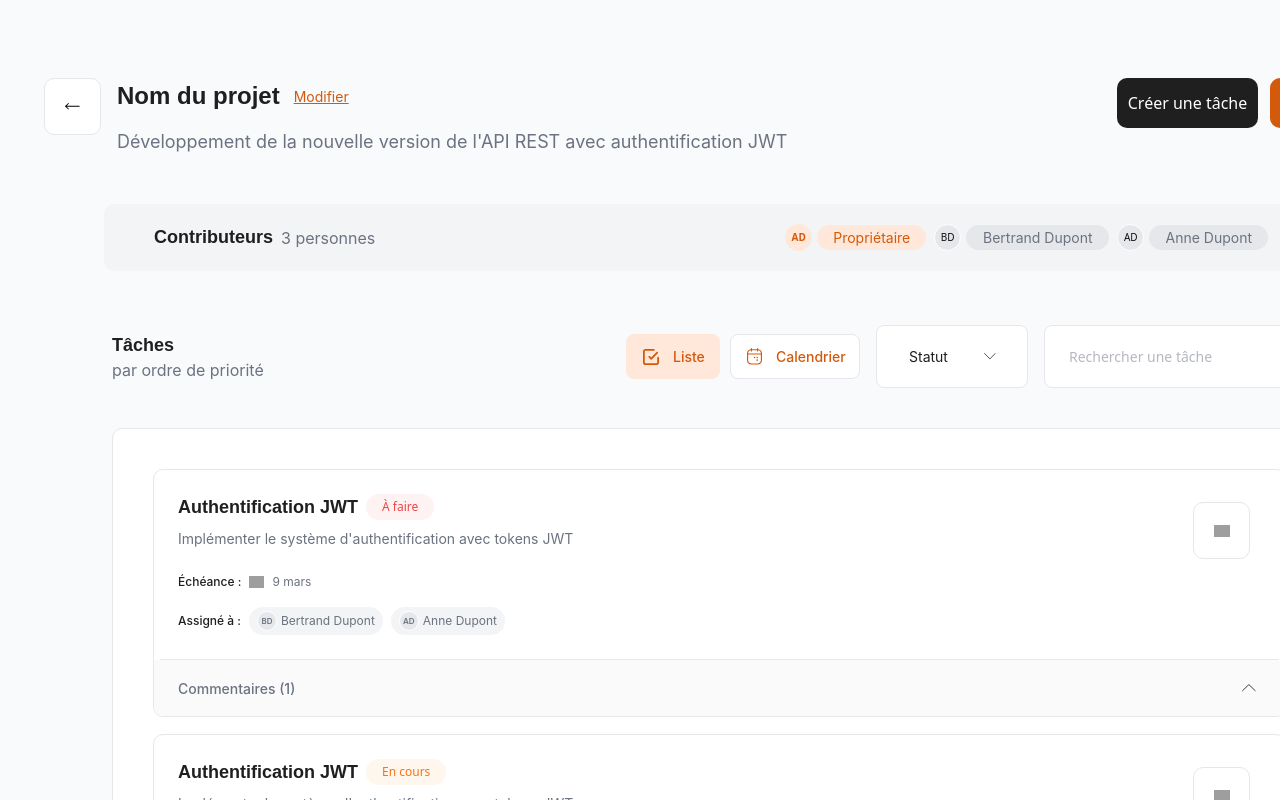
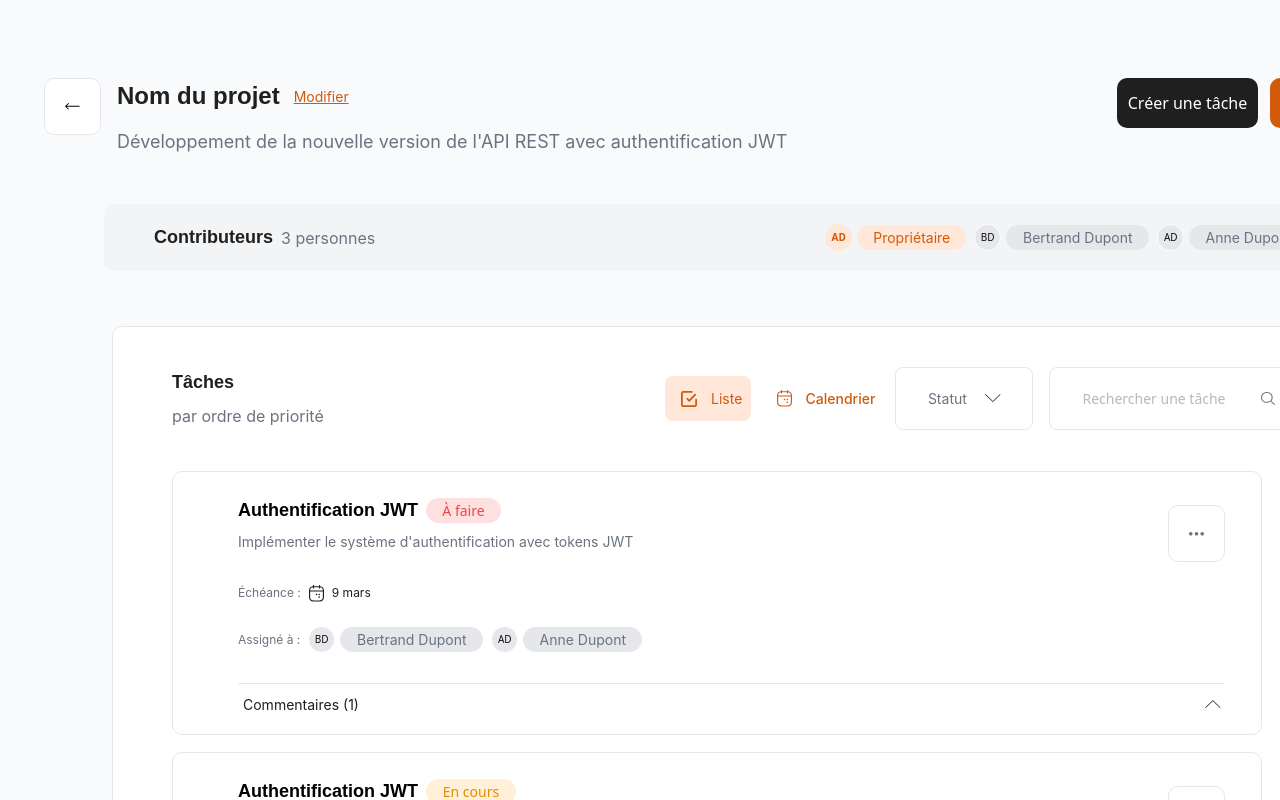
Before and after one commit to StellaElian/abricot-frontend, a Next.js app: page /projects/1 in a window 1280 px wide. Shown: the top 800 px of the page. Built offline with nearby package versions, Linux system fonts and the light colour scheme; grey boxes are pictures that could not be loaded.

Commit message:
Pixel perfect

```diff
--- a/src/app/projects/[id]/page.tsx
+++ b/src/app/projects/[id]/page.tsx
@@ -69,9 +69,9 @@ export default function ProjectDetailsPage() {
                     </div>
                 </div>
                 {/* BARRE DES CONTRIBUTEURS */}
-                <div className="w-[1255px] h-[67px] bg-[#F3F4F6] rounded-[10px] flex items-center pl-[50px] ml-[60px]">
+                <div className="w-[1255px] h-[67px] bg-[#F3F4F6] rounded-[10px] flex items-center ml-[60px] pl-[50px]">
                     <span className="text-[18px] text-[#1F1F1F] font-[600] mr-[8px]" style={{ fontFamily: "'Manrope', sans-serif" }}>Contributeurs</span>
-                    <span className="text-[16px] text-[#6B7280] mr-[410px]" style={{ fontFamily: "'Inter', sans-serif" }}>3 personnes</span>
+                    <span className="text-[16px] text-[#6B7280] pr-[450px]" style={{ fontFamily: "'Inter', sans-serif" }}>3 personnes</span>
 
                     <div className="flex items-center gap-[8px]">
                         {/* 1. Propriétaire (AD) */}
@@ -96,65 +96,65 @@ export default function ProjectDetailsPage() {
 
 
             {/* ================= CORPS DU PROJET (Fond gris clair F9FAFB) ================= */}
-            < div className="w-full pt-[40px] pb-[60px]" >
-                <div className="w-[1215px] ml-[112px] flex flex-col">
+            < div className="w-[1255px] pt-[34px] pt-[41px] ml-[112px] " >
+                <div className="flex flex-col bg-[#FFFFFF] rounded-[10px] border border-[#E5E7EB]">
 
 
                     {/* 1. EN-TÊTE DES TÂCHES ET FILTRES */}
-                    <div className="flex justify-between items-center w-full mb-[40px]">
+                    <div className="flex justify-between items-center w-full mb-[41px] pl-[59px] pt-[40px] ">
 
                         {/* Côté Gauche : Titre et Sous-titre */}
                         <div className="flex flex-col">
-                            <h2 className="text-[18px] font-semibold text-[#1F1F1F] leading-none mb-[8px]" style={{ fontFamily: "'Manrope', sans-serif" }}>
+                            <h2 className="text-[18px] font-semibold text-[#1F1F1F] mb-[8px]" style={{ fontFamily: "'Manrope', sans-serif" }}>
                                 Tâches
                             </h2>
-                            <p className="text-[16px] text-[#6B7280] leading-none" style={{ fontFamily: "'Inter', sans-serif" }}>
+                            <p className="text-[16px] text-[#6B7280] font-regular" style={{ fontFamily: "'Inter', sans-serif" }}>
                                 par ordre de priorité
                             </p>
                         </div>
 
-                        {/* Côté Droit : Boutons Filtres et Recherche */}
-                        <div className="flex items-center">
+                        {/* Côté Droit : Boutons et Recherche */}
+                        <div className="flex items-center pr-[59px] w-[701px] h-[63px]">
 
-                            {/* 1. Bouton "Liste" (94x45px) */}
-                            <button className="w-[94px] h-[45px] flex items-center bg-[#FFE8D9] border border-[#FFE8D9] rounded-[8px] cursor-pointer mr-[10px]">
+                            {/* 1. Bouton "Liste"  */}
+                            <button className="w-[94px] h-[45px] flex items-center bg-[#FFE8D9] rounded-[8px] cursor-pointer mr-[10px]">
                                 <div className="pl-[16px] pr-[14px] flex items-center justify-center">
                                     <Image src="/list.svg" alt="Liste" width={16} height={16} />
                                 </div>
-                                <span className="text-[#D3590B] text-[14px] font-medium" style={{ fontFamily: "'Inter', sans-serif" }}>
+                                <span className="text-[#D3590B] text-[14px] font-regular" style={{ fontFamily: "'Inter', sans-serif" }}>
                                     Liste
                                 </span>
                             </button>
 
                             {/* 2. Bouton "Calendrier" (130x45px) */}
-                            <button className="w-[130px] h-[45px] flex items-center bg-white border border-[#E5E7EB] rounded-[8px] cursor-pointer mr-[16px]">
+                            <button className="w-[130px] h-[45px] flex items-center bg-white rounded-[8px] cursor-pointer mr-[16px]">
                                 <div className="pl-[16px] pr-[14px] flex items-center justify-center">
-                                    <Image src="/logokanban.svg" alt="Calendrier" width={15} height={15} />
+                                    <Image src="/logokanban.svg" alt="Calendrier" width={15} height={15.38} />
                                 </div>
                                 <span className="text-[#D3590B] text-[14px] font-medium" style={{ fontFamily: "'Inter', sans-serif" }}>
                                     Calendrier
                                 </span>
                             </button>
 
-                            {/* 3. Bouton "Statut" (152x63px) */}
+                            {/* 3. Bouton "Statut" */}
                             <button className="relative w-[152px] h-[63px] bg-white border border-[#E5E7EB] rounded-[8px] flex items-center cursor-pointer mr-[16px]">
-                                <span className="absolute left-[32px] text-[#1F1F1F] text-[14px] font-normal" style={{ fontFamily: "'Inter', sans-serif" }}>
+                                <span className="absolute left-[32px] text-[#6B7280] text-[14px] font-regular" style={{ fontFamily: "'Inter', sans-serif" }}>
                                     Statut
                                 </span>
                                 <div className="absolute right-[31px]">
-                                    <Image src="/vector.svg" alt="Flèche bas" width={12} height={8} />
+                                    <Image src="/vector.svg" alt="Flèche bas" width={16} height={8} />
                                 </div>
                             </button>
 
-                            {/* 4. Barre de recherche (283x63px) */}
+                            {/* 4. Barre de recherche */}
                             <div className="relative w-[283px] h-[63px]">
                                 <input
                                     type="text"
                                     placeholder="Rechercher une tâche"
-                                    className="w-full h-full border border-[#E5E7EB] rounded-[8px] bg-white pl-[24px] pr-[50px] text-[14px] text-[#6B7280] outline-none focus:border-[#D3590B] transition"
+                                    className="w-full h-full border border-[#E5E7EB] rounded-[8px] bg-white pl-[32px] pr-[59px] text-[14px] text-[#6B7280] outline-none focus:border-[#D3590B] transition"
                                 />
-                                <div className="absolute right-[24px] top-[23.5px] pointer-events-none flex items-center justify-center">
-                                    <Image src="/search.svg" alt="Recherche" width={16} height={16} />
+                                <div className="absolute right-[32px] top-[24.55px] pointer-events-none flex items-center justify-center">
+                                    <Image src="/search.svg" alt="Recherche" width={13.9} height={13.9} />
                                 </div>
                             </div>
 
@@ -163,82 +163,85 @@ export default function ProjectDetailsPage() {
                     </div>
 
                     {/* 2. LA LISTE DES TÂCHES (Le gros bloc principal) */}
-                    <div className="w-full h-auto bg-white border border-[#E5E7EB] rounded-[10px] flex flex-col gap-[17px] p-[40px]">
+                    <div className="w-full h-auto bg-white flex flex-col gap-[17px] pl-[59px]">
 
                         {mockProjectTasks.map((task) => {
                             const frenchStatus = formatStatus(task.status);
 
                             return (
-                                <div key={task.id} className="w-full bg-[#FFFFFF] border border-[#E5E7EB] rounded-[10px] flex flex-col hover:shadow-sm transition-shadow">
+                                <div key={task.id} className="w-[1090px] h-[263.54px] pl-[40px] bg-[#FFFFFF] border border-[#E5E7EB] rounded-[10px] flex flex-col hover:shadow-sm transition-shadow">
 
                                     {/* HAUT DE LA CARTE (Titre, Description, Échéance, Assignés + Bouton ...) */}
-                                    <div className="p-[24px] flex justify-between items-start">
+                                    <div className="p-[25px] flex justify-between items-start">
 
-                                        <div className="flex flex-col w-full max-w-[850px]">
-                                            {/* Ligne 1 : Titre + Badge Statut (Corrigé !) */}
-                                            <div className="flex items-center gap-[8px] mb-[8px]">
-                                                <h3 className="text-[18px] font-semibold text-[#1F1F1F] leading-none" style={{ fontFamily: "'Manrope', sans-serif" }}>
+                                        <div className="flex flex-col max-w-[942px]">
+                                            {/* Ligne 1 : Titre + Badge Statut */}
+                                            <div className="flex items-center gap-[8px] mb-[7px]">
+                                                <h3 className="text-[18px] font-semibold text-[#000000]" style={{ fontFamily: "'Manrope', sans-serif" }}>
                                                     {task.title}
                                                 </h3>
-                                                {/* Badge de statut dynamisé avec couleurs de ta maquette */}
+                                                {/* Badge de statut dynamisé avec les couleurs */}
                                                 {frenchStatus === "À faire" ? (
-                                                    <div className="bg-[#FEF2F2] text-[#EF4444] px-[16px] py-[4px] rounded-[50px] text-[12px] font-normal">{frenchStatus}</div>
+                                                    <div className="w-[75px] h-[25px] bg-[#FFE0E0] flex items-center justify-center text-[#EF4444] px-[16px] py-[4px] rounded-[50px] text-[14px] font-regular">{frenchStatus}</div>
                                                 ) : frenchStatus === "En cours" ? (
-                                                    <div className="bg-[#FFF7ED] text-[#F97316] px-[16px] py-[4px] rounded-[50px] text-[12px] font-normal">{frenchStatus}</div>
+                                                    <div className="w-[90px] h-[25px] bg-[#FFF0D7] flex items-center justify-center text-[#E08D00] px-[16px] py-[4px] rounded-[50px] text-[14px] font-regular">{frenchStatus}</div>
                                                 ) : (
-                                                    <div className="bg-[#F0FDF4] text-[#22C55E] px-[16px] py-[4px] rounded-[50px] text-[12px] font-normal">{frenchStatus}</div>
+                                                    <div className="w-[94px] h-[25px] bg-[#F1FFF7] flex items-center justify-center text-[#27AE60] px-[16px] py-[4px] rounded-[50px] text-[14px] font-regular">{frenchStatus}</div>
                                                 )}
                                             </div>
 
-                                            {/* Ligne 2 : Description (Coupée à 2 lignes maximum) */}
-                                            <p className="text-[14px] text-[#6B7280] mb-[24px] line-clamp-2" style={{ fontFamily: "'Inter', sans-serif" }}>
+                                            {/* Ligne 2 : Description */}
+                                            <p className="text-[14px] text-[#6B7280] mb-[32px] font-regular" style={{ fontFamily: "'Inter', sans-serif" }}>
                                                 {task.description}
                                             </p>
 
-                                            {/* Ligne 3 : Échéance (Avec Icône Calendrier logoag.svg !) */}
-                                            <div className="flex items-center gap-[8px] mb-[16px] text-[12px] text-[#6B7280]" style={{ fontFamily: "'Inter', sans-serif" }}>
-                                                <span className="font-medium text-[#1F1F1F]">Échéance :</span>
-                                                <Image src="/logoag.svg" alt="Agenda" width={15} height={15} />
-                                                <span>{task.dueDate}</span>
+                                            {/* Ligne 3 : Échéance  */}
+                                            <div className="flex items-center gap-[8px] mb-[24px] text-[12px] text-[#6B7280] font-regular" style={{ fontFamily: "'Inter', sans-serif" }}>
+                                                <span className="font-regular text-[#6B7280] gap-[4px]">Échéance :</span>
+                                                <Image src="/union.svg" alt="Agenda" width={15} height={16.54} />
+                                                <span className="font-regular text-[#1F1F1F] text-[12px]" style={{ fontFamily: "'Inter', sans-serif" }}>{task.dueDate}</span>
                                             </div>
 
                                             {/* Ligne 4 : Assigné à */}
-                                            <div className="flex items-center gap-[8px] text-[12px] text-[#6B7280]" style={{ fontFamily: "'Inter', sans-serif" }}>
-                                                <span className="font-medium text-[#1F1F1F]">Assigné à :</span>
-                                                {task.assignees.map((assignee, i) => (
-                                                    <div key={i} className="flex items-center gap-[4px] bg-[#F3F4F6] rounded-[50px] px-[8px] py-[4px]">
-                                                        {/* Petit Rond d'avatar gris */}
-                                                        <div className="w-[20px] h-[20px] rounded-full bg-[#E5E7EB] border border-[#FFFFFF] flex items-center justify-center text-[#6B7280] text-[8px] font-semibold">
-                                                            {assignee.init}
-                                                        </div>
-                                                        <span>{assignee.name}</span>
-                                                    </div>
-                                                ))}
+                                            <div className="flex items-center gap-[8px] text-[12px] text-[#6B7280] font-regular " style={{ fontFamily: "'Inter', sans-serif" }}>
+                                                <span>Assigné à :</span>
+                                                {/* 2. Contributeur (BD) */}
+                                                <div className="flex items-center gap-[5px]">
+                                                    <div className="w-[27px] h-[27px] rounded-full bg-[#E5E7EB] border border-[#FFFFFF] flex items-center justify-center text-[#0F0F0F] text-[10px] font-regular font-sans z-10">BD</div>
+                                                    <div className="h-[25px] w-[143px] bg-[#E5E7EB] rounded-[50px] px-[16px] flex items-center justify-center text-[#6B7280] text-[14px] font-regular" style={{ fontFamily: "'Inter', sans-serif" }}>Bertrand Dupont</div>
+                                                </div>
+                                                {/* 3. Contributeur (AD) */}
+                                                <div className="flex items-center gap-[5px]">
+                                                    <div className="w-[27px] h-[27px] rounded-full bg-[#E5E7EB] border border-[#FFFFFF] flex items-center justify-center text-[#0F0F0F] text-[10px] font-regular font-sans z-10">AD</div>
+                                                    <div className="h-[25px] w-[119px] bg-[#E5E7EB] rounded-[50px] px-[16px] flex items-center justify-center text-[#6B7280] text-[14px] font-regular" style={{ fontFamily: "'Inter', sans-serif" }}>Anne Dupont</div>
+                                                </div>
+
                                             </div>
 
                                         </div>
 
                                         {/* Bouton "..." (Options point.svg) à droite */}
                                         <button className="w-[57px] h-[57px] bg-[#FFFFFF] border border-[#E5E7EB] rounded-[10px] flex items-center justify-center shrink-0 cursor-pointer hover:bg-gray-50 transition mt-[8px] mr-[11px]">
-                                            <Image src="/point.svg" alt="Options" width={16} height={4} />
+                                            <Image src="/plus.svg" alt="Options" width={15} height={4} />
                                         </button>
 
                                     </div>
 
                                     {/* SÉPARATEUR DE CARTE (line2.svg) */}
-                                    <div className="w-full h-[1px]">
-                                        <Image src="/line2.svg" alt="Séparateur" width={1017} height={1} className="w-full object-cover" />
+                                    <div className="pl-[18px] mt-[5px]">
+                                        <Image src="/line2.svg" alt="Séparateur" width={1000} height={2} />
                                     </div>
 
-                                    {/* BAS DE LA CARTE (Commentaires FAFAFA) */}
-                                    <div className="px-[24px] py-[16px] flex justify-between items-center bg-[#FAFAFA] rounded-b-[10px]">
-                                        <span className="text-[14px] text-[#6B7280] font-medium" style={{ fontFamily: "'Inter', sans-serif" }}>
+                                    {/* BAS DE LA CARTE (Commentaires) */}
+                                    <div className="pl-[30px] mt-[10px] flex items-center justify-between w-full" style={{ fontFamily: "'Inter', sans-serif" }}>
+                                        <span className="text-[14px] text-[#1F1F1F] font-regular">
                                             Commentaires ({task.comments})
                                         </span>
-                                        <button className="w-[24px] h-[24px] flex items-center justify-center cursor-pointer hover:opacity-70 transition">
-                                            <Image src="/more.svg" alt="Voir plus" width={14} height={8} />
+                                        <button className="pr-[40px] flex items-center justify-center cursor-pointer hover:opacity-70 transition">
+                                            <Image src="/more.svg" alt="Voir plus" width={16} height={8} />
                                         </button>
                                     </div>
+
 
                                 </div>
                             );
```
